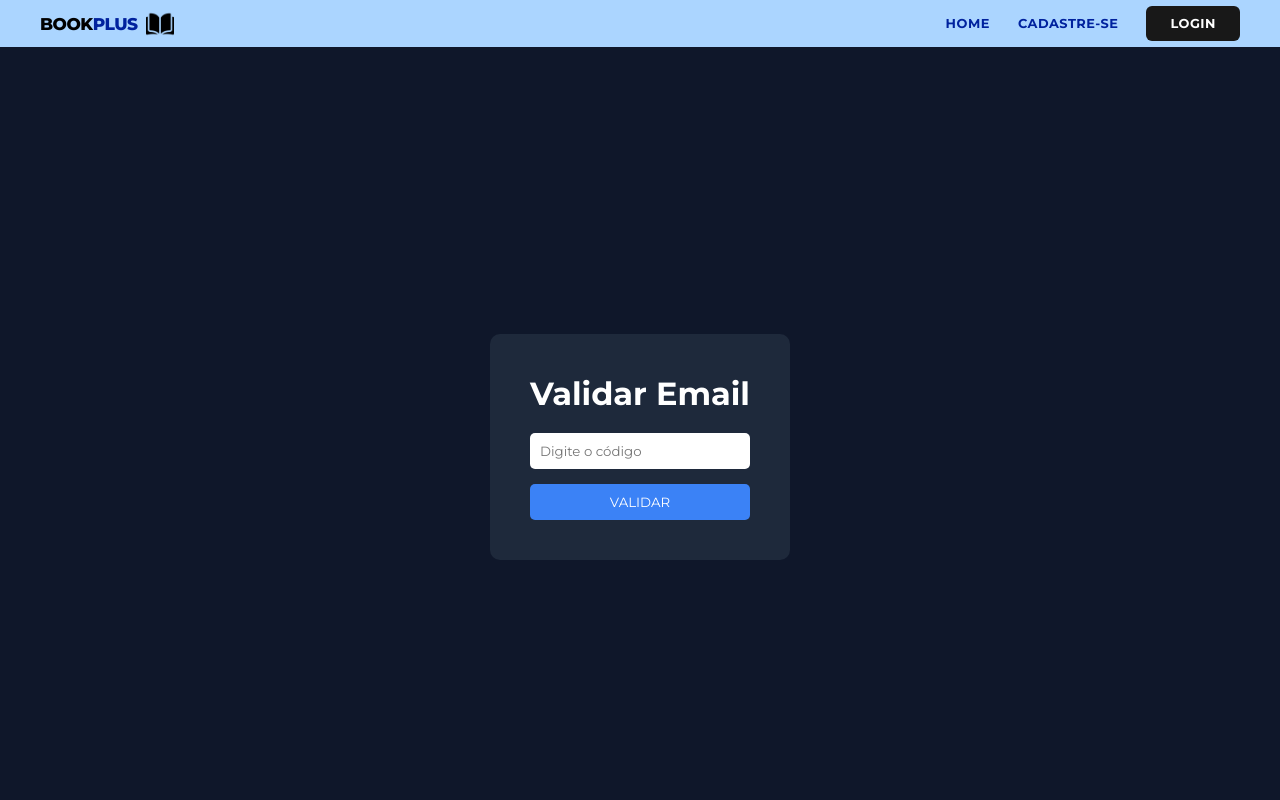
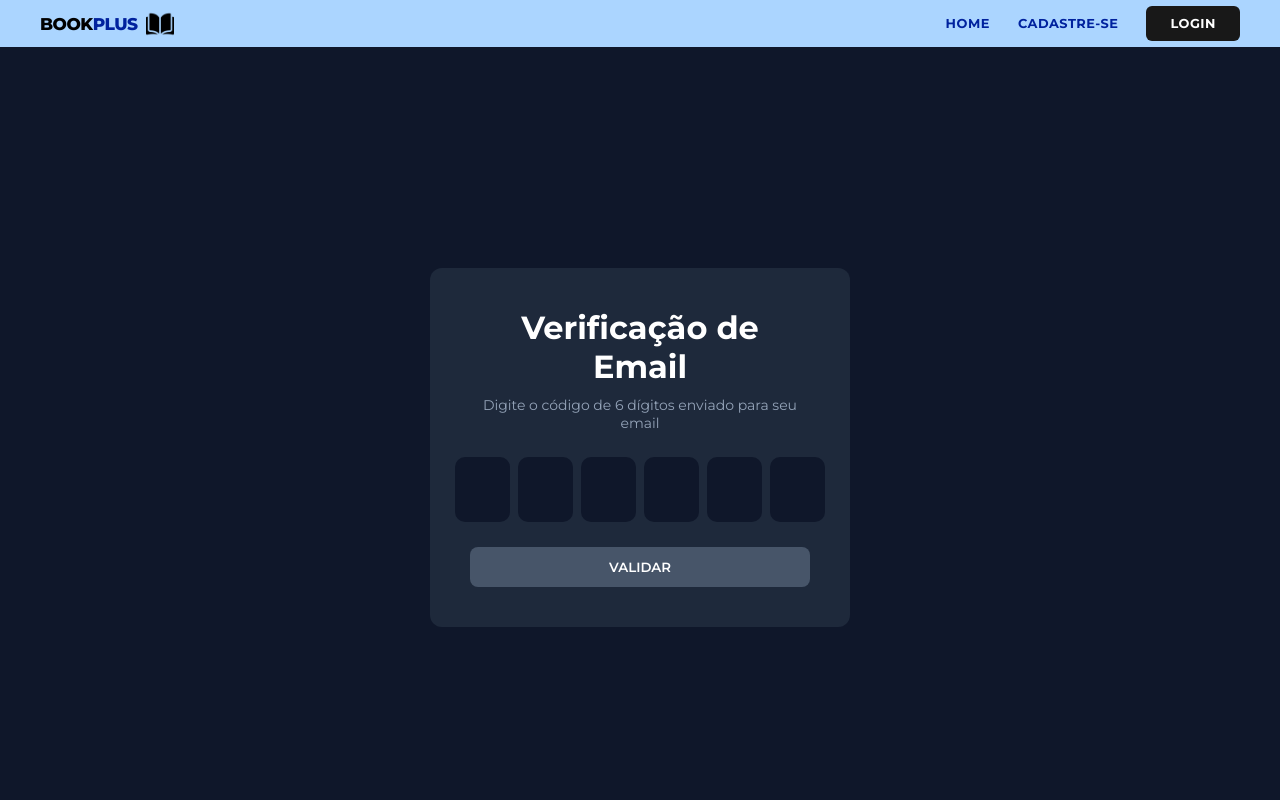
Before and after one commit to joaovitorgc/Biblioteca_De_Livros, a React (Vite) app in the folder BookPlus-Front/: page /ValidarEmail in a window 1280 px wide. Shown: the top 800 px of the page. Built offline with nearby package versions, Linux system fonts and the light colour scheme.

Commit message:
Feat: validarEmail completo
Criação de página de validarEmail, já está linkada com a de cadastro e integrada com a API.

```diff
--- a/BookPlus-Front/src/pages/Cadastro/Cadastro.jsx
+++ b/BookPlus-Front/src/pages/Cadastro/Cadastro.jsx
@@ -1,9 +1,10 @@
 import { useState } from "react";
+import { Link, useNavigate } from "react-router-dom";
 import css from "./Cadastro.module.css";
-import { Link } from "react-router-dom";
 
 export default function Cadastro() {
     const [foto, setFoto] = useState(null);
+    const navigate = useNavigate();
 
     function handleFotoChange(e) {
         const file = e.target.files[0];
@@ -24,11 +25,12 @@ export default function Cadastro() {
                 body: formData
             });
 
-            const dados = await resposta.json();
-
             if (resposta.ok) {
-                console.log("SUCESSO");
+                navigate("/ValidarEmail", {
+                    state: { email: formData.get("email") }
+                });
             } else {
+                const dados = await resposta.json();
                 console.log(dados.error || dados.message);
             }
 
--- a/BookPlus-Front/src/pages/validarEmail/validarEmail.jsx
+++ b/BookPlus-Front/src/pages/validarEmail/validarEmail.jsx
@@ -1,16 +1,38 @@
-import { useState } from "react";
+import { useState, useRef } from "react";
 import { useLocation } from "react-router-dom";
 import css from "./validarEmail.module.css";
 
 export default function ValidarEmail() {
-    const [codigo, setCodigo] = useState("");
+    const [codigo, setCodigo] = useState(["", "", "", "", "", ""]);
     const [mensagem, setMensagem] = useState("");
+    const codigoCompleto = codigo.every((n) => n !== "");
 
+    const inputsRef = useRef([]);
     const location = useLocation();
     const email = location.state?.email || "";
 
+    function handleChange(value, index) {
+        if (!/^[0-9]?$/.test(value)) return;
+
+        const novoCodigo = [...codigo];
+        novoCodigo[index] = value;
+        setCodigo(novoCodigo);
+
+        if (value && index < 5) {
+            inputsRef.current[index + 1].focus();
+        }
+    }
+
+    function handleKeyDown(e, index) {
+        if (e.key === "Backspace" && !codigo[index] && index > 0) {
+            inputsRef.current[index - 1].focus();
+        }
+    }
+
     async function verificarCodigo(e) {
         e.preventDefault();
+
+        const codigoFinal = codigo.join("");
 
         try {
             const resposta = await fetch("http://localhost:5000/verificar_email", {
@@ -20,37 +42,49 @@ export default function ValidarEmail() {
                 },
                 body: JSON.stringify({
                     email: email,
-                    codigo: codigo
+                    codigo: codigoFinal
                 })
             });
 
             const dados = await resposta.json();
 
             if (resposta.ok) {
-                setMensagem("EMAIL VALIDADO COM SUCESSO!");
+                setMensagem("Email validado com sucesso!");
             } else {
                 setMensagem(dados.error);
             }
 
-        } catch (error) {
-            setMensagem("ERRO AO CONECTAR COM A API");
+        } catch {
+            setMensagem("Erro ao conectar com a API");
         }
     }
 
     return (
         <div className={css.container}>
             <form className={css.caixa} onSubmit={verificarCodigo}>
-                <h1>Validar Email</h1>
+                <h1>Verificação de Email</h1>
+                <p className={css.subtitulo}>
+                    Digite o código de 6 dígitos enviado para seu email
+                </p>
 
-                <input
-                    type="text"
-                    placeholder="Digite o código"
-                    value={codigo}
-                    onChange={(e) => setCodigo(e.target.value)}
-                    className={css.input}
-                />
+                <div className={css.inputs}>
+                    {codigo.map((num, index) => (
+                        <input
+                            key={index}
+                            type="text"
+                            maxLength="1"
+                            value={num}
+                            onChange={(e) => handleChange(e.target.value, index)}
+                            onKeyDown={(e) => handleKeyDown(e, index)}
+                            ref={(el) => (inputsRef.current[index] = el)}
+                            className={css.input}
+                        />
+                    ))}
+                </div>
 
-                <button type="submit" className={css.botao}>
+                <button
+                    type="submit"
+                    className={`${css.botao} ${codigoCompleto ? css.botaoAtivo : ""}`}>
                     VALIDAR
                 </button>
 
--- a/BookPlus-Front/src/pages/validarEmail/validarEmail.module.css
+++ b/BookPlus-Front/src/pages/validarEmail/validarEmail.module.css
@@ -1,47 +1,75 @@
+@import url('https://fonts.googleapis.com/css2?family=Montserrat:wght@400;600&display=swap');
+
 .container {
     display: flex;
     justify-content: center;
     align-items: center;
     height: 100vh;
     background: #0f172a;
+    font-family: 'Montserrat', sans-serif;
 }
 
 .caixa {
     background: #1e293b;
     padding: 40px;
-    border-radius: 10px;
+    border-radius: 12px;
     text-align: center;
-    width: 300px;
+    width: 420px;
 }
 
 .caixa h1 {
     color: white;
-    margin-bottom: 20px;
+    margin-bottom: 10px;
+}
+
+.subtitulo {
+    color: #94a3b8;
+    font-size: 14px;
+    margin-bottom: 25px;
+}
+
+.inputs {
+    display: flex;
+    gap: 8px; /* 👈 espaçamento */
+    justify-content: center;
+    margin-bottom: 25px;
 }
 
 .input {
-    width: 100%;
-    padding: 10px;
-    margin-bottom: 15px;
-    border-radius: 5px;
-    border: none;
+    width: 55px;   /* 👈 maior */
+    height: 65px;  /* 👈 maior */
+    text-align: center;
+    font-size: 24px;
+    border-radius: 10px;
+    border: 2px solid transparent;
+    background: #0f172a;
+    color: white;
+    transition: 0.2s;
+}
+
+.input:focus {
+    border-color: #3b82f6;
+    outline: none;
 }
 
 .botao {
     width: 100%;
-    padding: 10px;
-    background: #3b82f6;
+    padding: 12px;
+    background: #475569; /* 👈 cinza */
     border: none;
     color: white;
-    border-radius: 5px;
+    border-radius: 8px;
+    font-weight: 600;
     cursor: pointer;
+    transition: 0.2s;
 }
 
-.botao:hover {
-    background: #2563eb;
+.botaoAtivo {
+    background: #3b82f6;
 }
 
 .mensagem {
     margin-top: 15px;
-    color: #f87171;
+    color: #49c80e;
+    font-size: 14px;
 }
```
